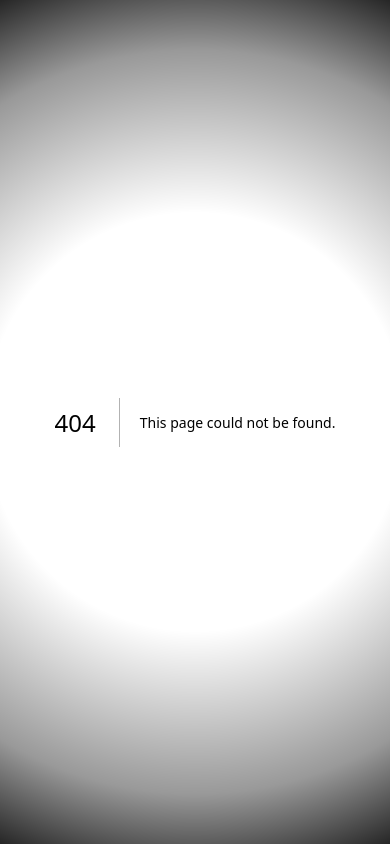
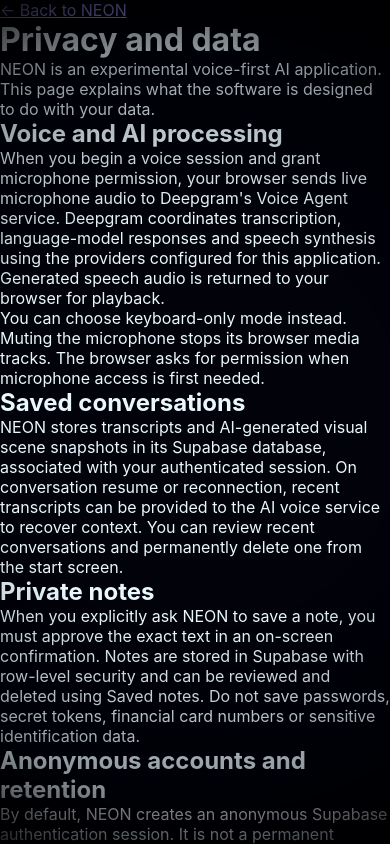
Before and after one commit to KigenIsaac/neon, a Next.js app: page /privacy in a window 390 px wide. Before the commit this address had no page. Built offline with nearby package versions, Linux system fonts and the light colour scheme.

Commit message:
privacy: add transparent user-facing notice for microphone, AI providers and stored conversations

```diff
--- /dev/null
+++ b/app/privacy/page.tsx
@@ -0,0 +1,40 @@
+import type { Metadata } from "next";
+
+export const metadata: Metadata = {
+  title: "Privacy and data | NEON",
+  description: "How NEON processes voice, conversation history, notes, and account data."
+};
+
+export default function PrivacyPage() {
+  return (
+    <main className="privacy-page">
+      <a href="/" className="privacy-back">← Back to NEON</a>
+      <h1>Privacy and data</h1>
+      <p className="privacy-lead">NEON is an experimental voice-first AI application. This page explains what the software is designed to do with your data.</p>
+
+      <h2>Voice and AI processing</h2>
+      <p>When you begin a voice session and grant microphone permission, your browser sends live microphone audio to Deepgram&apos;s Voice Agent service. Deepgram coordinates transcription, language-model responses and speech synthesis using the providers configured for this application. Generated speech audio is returned to your browser for playback.</p>
+      <p>You can choose keyboard-only mode instead. Muting the microphone stops its browser media tracks. The browser asks for permission when microphone access is first needed.</p>
+
+      <h2>Saved conversations</h2>
+      <p>NEON stores transcripts and AI-generated visual scene snapshots in its Supabase database, associated with your authenticated session. On conversation resume or reconnection, recent transcripts can be provided to the AI voice service to recover context. You can review recent conversations and permanently delete one from the start screen.</p>
+
+      <h2>Private notes</h2>
+      <p>When you explicitly ask NEON to save a note, you must approve the exact text in an on-screen confirmation. Notes are stored in Supabase with row-level security and can be reviewed and deleted using Saved notes. Do not save passwords, secret tokens, financial card numbers or sensitive identification data.</p>
+
+      <h2>Anonymous accounts and retention</h2>
+      <p>By default, NEON creates an anonymous Supabase authentication session. It is not a permanent account and cannot be recovered if you lose the browser&apos;s session storage. Conversation records and notes remain in the database until deleted or removed under the operator&apos;s data retention process. This application does not currently provide automatic expiration of all stored conversations.</p>
+
+      <h2>Rate limiting and operational data</h2>
+      <p>To control abuse and costs, the server tracks temporary voice-token issuance for authenticated sessions and global hourly usage. The application may record server-side errors needed for debugging and reliability.</p>
+
+      <h2>External providers</h2>
+      <p>Deepgram and its configured voice/AI services process requests needed to deliver conversations. Supabase hosts account and conversation data. Their own privacy, retention and data processing practices apply independently. Deleting an item inside NEON does not necessarily remove data retained separately by upstream providers.</p>
+
+      <h2>Your controls</h2>
+      <p>You can use text-only mode, stop or mute the microphone, end the session, delete saved notes and conversations, and choose not to save new notes. Avoid sharing highly sensitive information in experimental AI conversations.</p>
+
+      <p className="privacy-footnote">This is a technical description of the application behavior, not a complete legal privacy policy for commercial deployment. The production operator must add a verified identity, contact information, lawful-basis disclosures, retention periods and applicable compliance notices before offering the service broadly.</p>
+    </main>
+  );
+}
```
